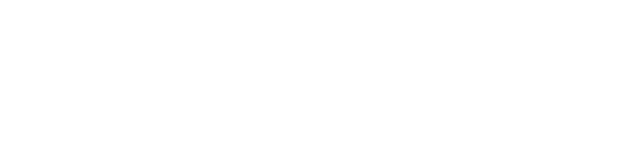
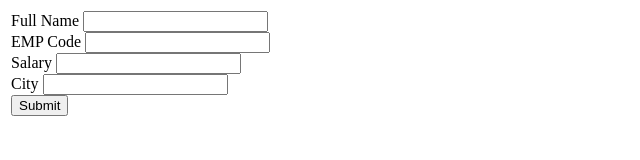
Before and after one commit to pablocoding/pure-Javascript-CRUD-operations-with-HMTL, a plain HTML site: page index.html in a window 1280 px wide. Shown: the whole page, without its empty margins (0-640 px from the left). Drawn offline with Linux system fonts and the light colour scheme.

Commit message:
HTML form CRUD operations

```diff
--- a/index.html
+++ b/index.html
@@ -8,9 +8,38 @@
         <!-- link to CSS file --> <!-- always in the top head tag -->
     </head>
     <body>
+        <table>
+            <tr>
+                <td>
+                    <form>
+                        <div>
+                            <label>Full Name</label>
+                            <input type="text" name="fullname">
+                        </div>
+                        <div>
+                            <label>EMP Code</label>
+                            <input type="text" name="empcode">
+                        </div>
+                        <div>
+                            <label>Salary</label>
+                            <input type="text" name="salary">
+                        </div>
+                        <div>
+                            <label>City</label>
+                            <input type="text" name="city">
+                        </div>
+                        <div class="form-action-buttons">
+                            <input type="submit" value="Submit">
+                        </div>
+                    </form>
+                </td>
+                <td>
 
+                </td>
+            </tr>
+        </table>
 
         <script src="script.js"></script>
-<!-- link to javascript file--> <!--in the bottom of the html,best practice-->
+        <!-- link to javascript file--> <!--in the bottom of the html,best practice-->
     </body>
 </html>
```
